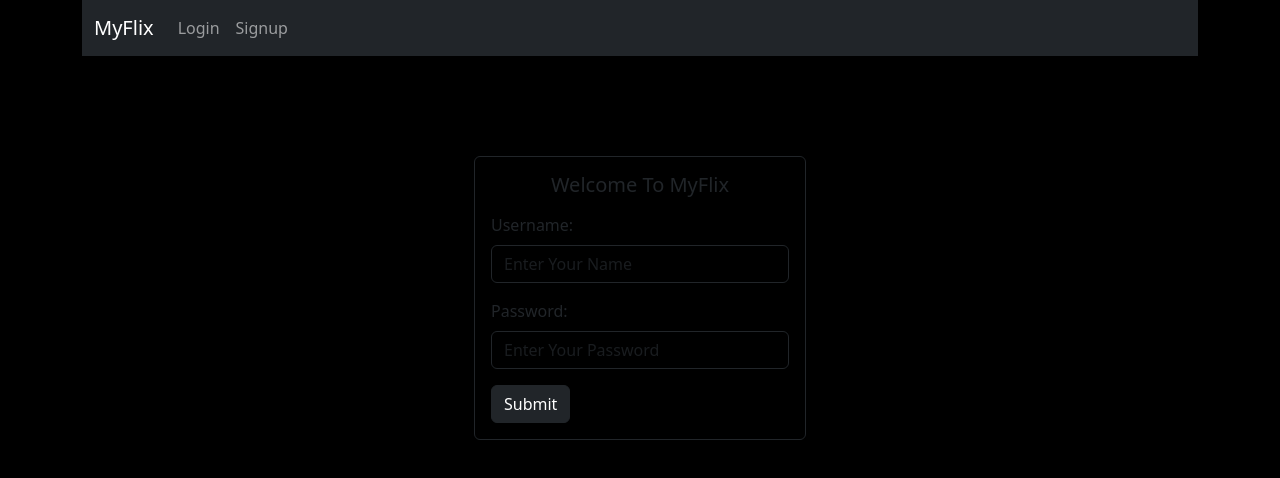
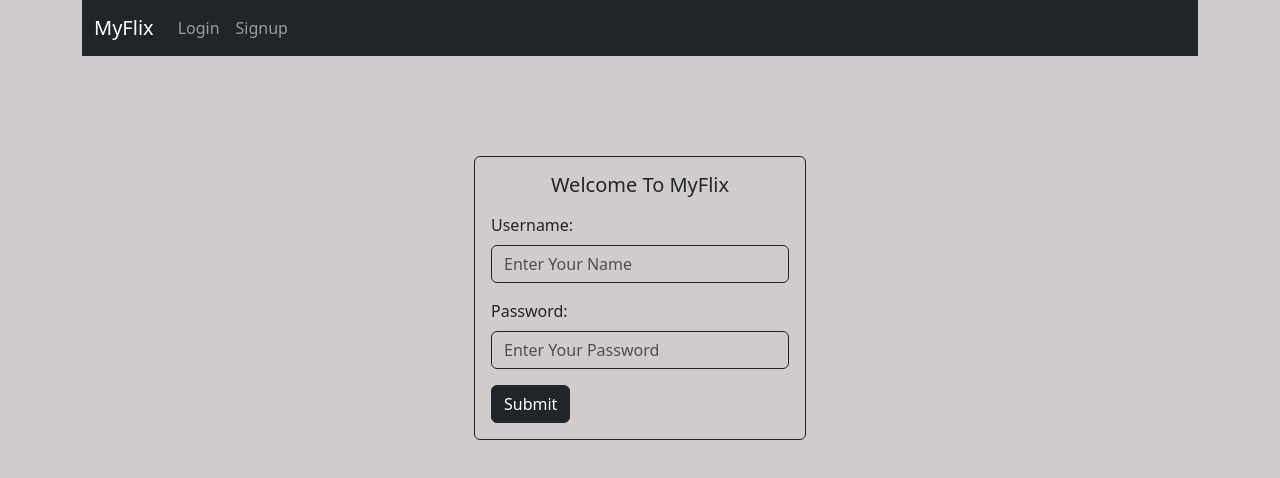
Before and after one commit to komalgs11/myFlix-client, a React (Vite) app: page /login in a window 1280 px wide. Shown: the top 478 px of the page. Built offline with nearby package versions, Linux system fonts and the light colour scheme.

Commit message:
bg colour change

```diff
--- a/src/index.scss
+++ b/src/index.scss
@@ -1,3 +1,3 @@
-$body-bg: #000000;
+$body-bg: rgb(209, 204, 204);
 
 @import "~bootstrap/scss/bootstrap.scss";
```
